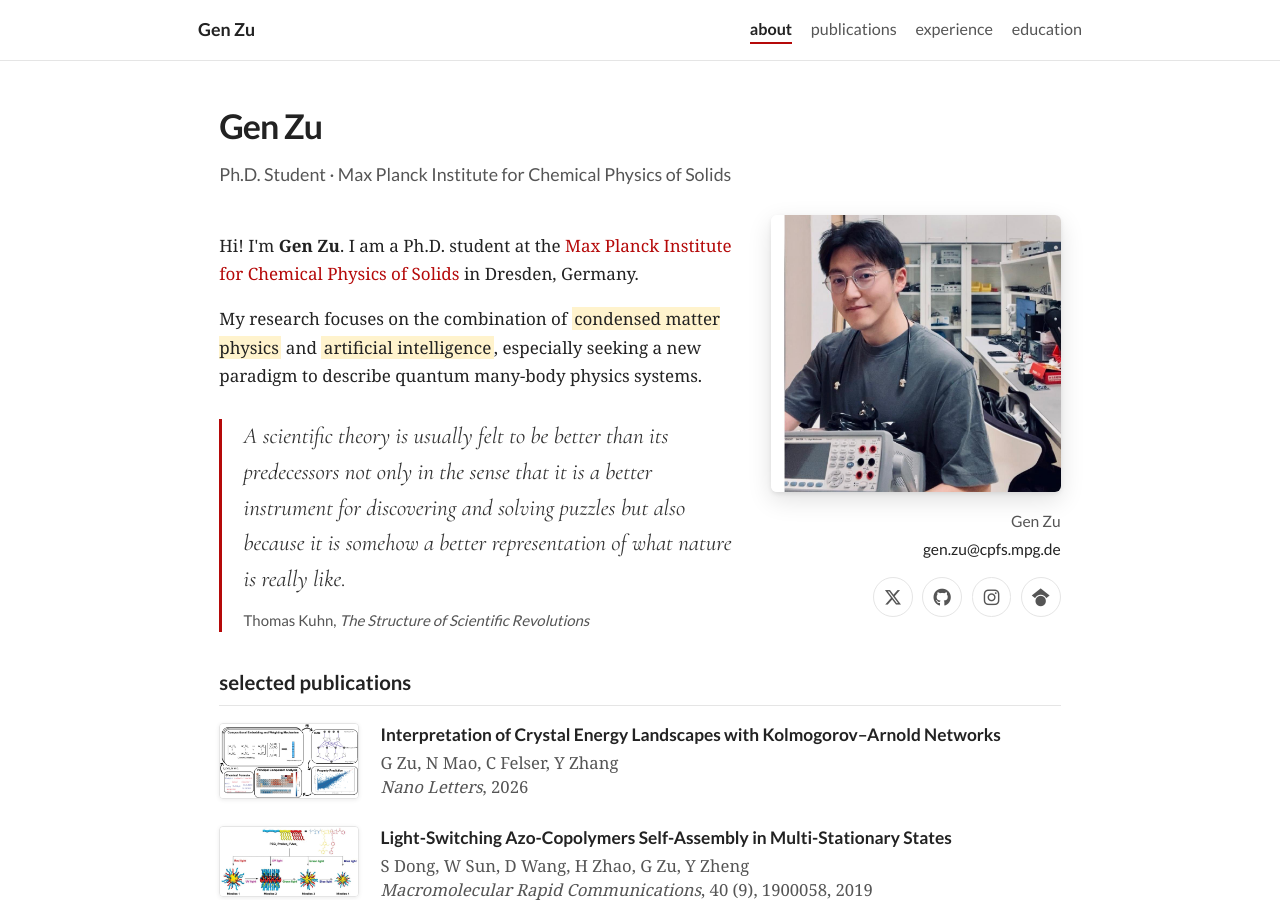
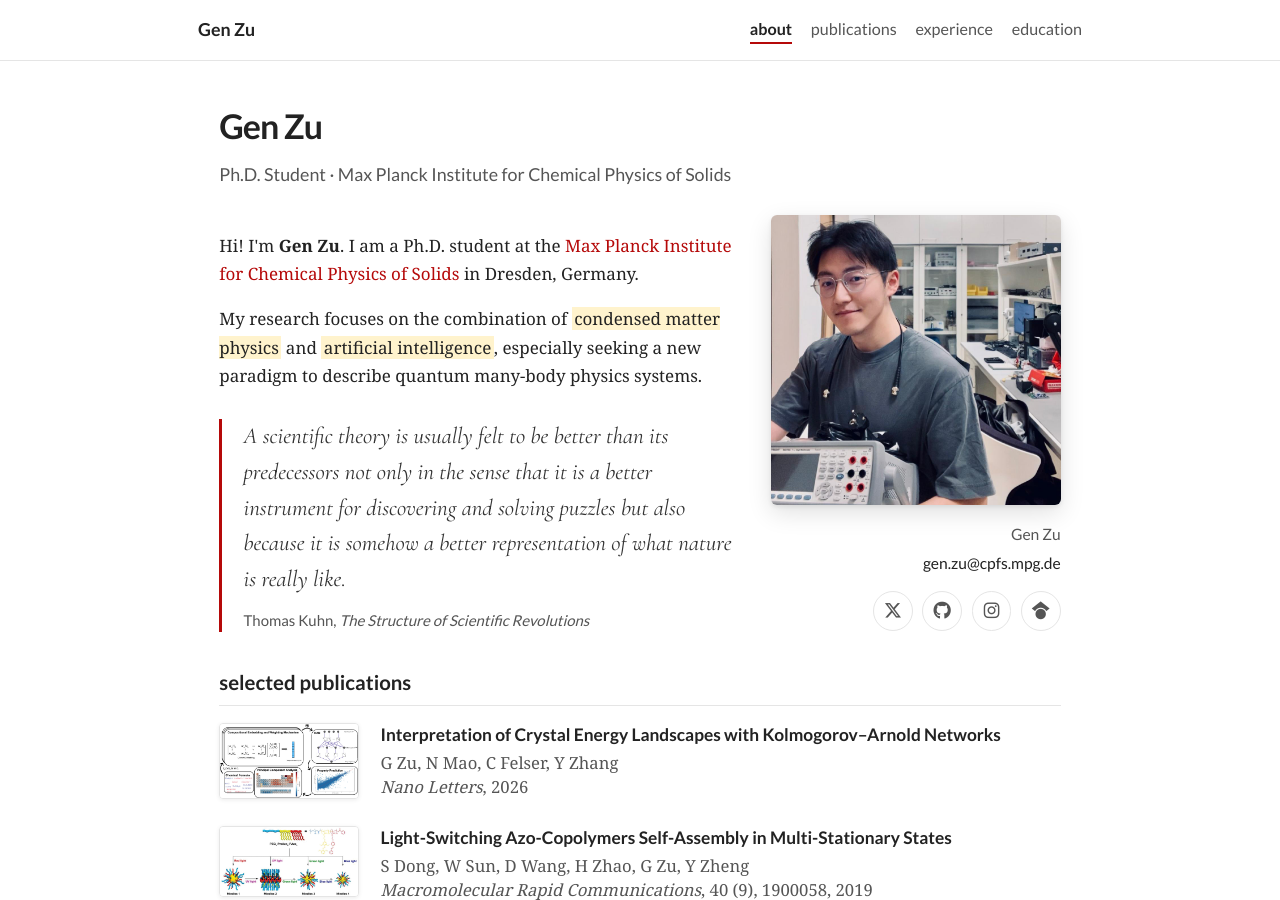
Before and after one commit to genzuuuu/genzuuuu.github.io, a Jekyll site: the page built from index.md, in a window 1280 px wide and 900 px high. Built offline with Jekyll 4.4.1, drawn with Linux system fonts in a browser that asks for light colours.

Commit message:
Point profile image to photo without edge border.
Co-authored-by: Cursor <cursoragent@cursor.com>

```diff
--- a/_config.yml
+++ b/_config.yml
@@ -10,7 +10,7 @@ name: Gen Zu
 position: Ph.D. Student
 affiliation: Max Planck Institute for Chemical Physics of Solids
 email: gen.zu@cpfs.mpg.de
-profile_image: /images/profile_photo_with_edge.jpeg
+profile_image: /images/profile-photo.jpeg
 favicon: /images/favicon.ico
 
 # Social (set to false or remove to hide)
```
